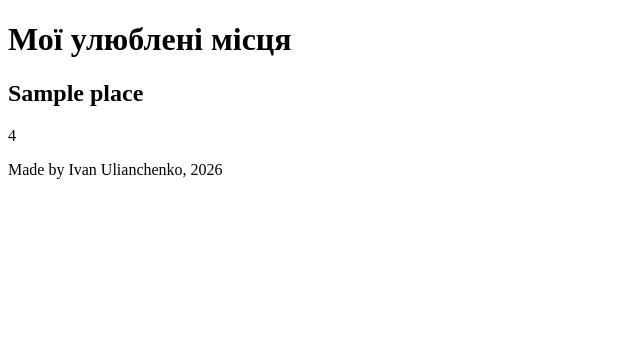
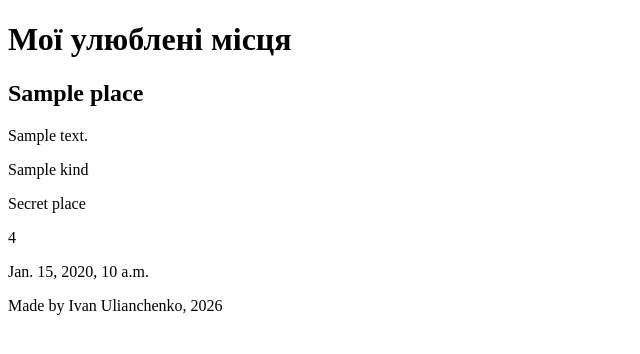
Before and after one commit to ivanvan08/where_to_go, a Django app: template wtg/templates/wtg/place_list.html in a window 1280 px wide. Shown: the part 26-380 px from the top of the page, without its empty margins (0-640 px from the left). Run offline with Django 5.2, Linux system fonts and the light colour scheme; the template is opened without the code that fills it: most values are stand-ins (such as "Sample title", 1, 10 or a date in 2020).

Commit message:
feat: extract place preview template

```diff
--- a/wtg/templates/wtg/place_list.html
+++ b/wtg/templates/wtg/place_list.html
@@ -2,9 +2,6 @@
 {% block content %}
   <h1>Мої улюблені місця</h1>
   {% for place in places %}
-    <div>
-      <h2>{{ place.name }}</h2>
-      <p>{{ place.stars }}</p>
-    </div>
+    {% include "wtg/place_preview.html" %}
   {% endfor %}
 {% endblock %}
--- /dev/null
+++ b/wtg/templates/wtg/place_preview.html
@@ -0,0 +1,8 @@
+<div>
+  <h2>{{ place.name }}</h2>
+  <p>{{ place.description|truncatewords:10 }}</p>
+  <p>{{ place.kind }}</p>
+  <p>{{ place.location|default:"Secret place" }}</p>
+  <p>{{ place.stars }}</p>
+  <p>{{ place.created }}</p>
+</div>
```
